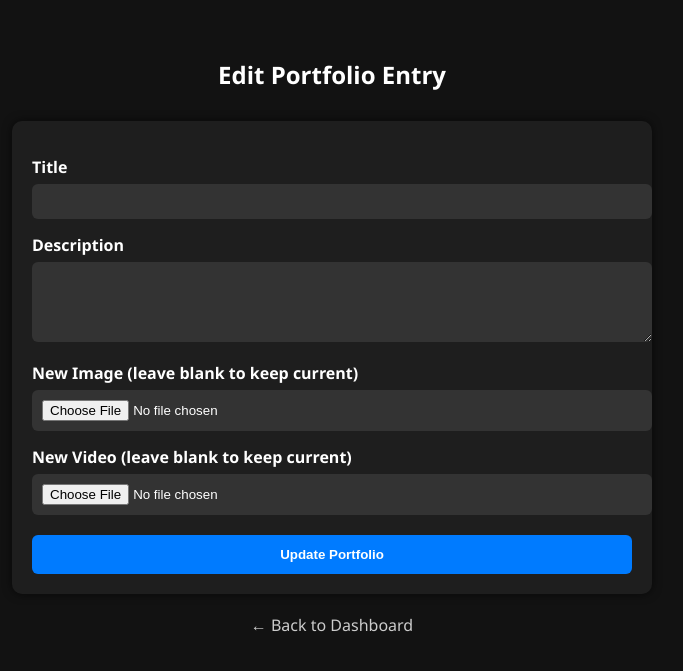
After one commit to Coderbeb/advertix, a Python web app: template templates/edit_portfolio.html in a window 1280 px wide. The commit adds this page. Shown: the top 671 px of the page, without its empty margins (308-991 px from the left). Run offline with Jinja, Linux system fonts and the light colour scheme; the template is opened without the code that fills it, so the values that code supplies are empty.

Commit message:
Updated dashboard and backend with edit/delete features

```diff
--- /dev/null
+++ b/templates/edit_portfolio.html
@@ -0,0 +1,99 @@
+<!DOCTYPE html>
+<html lang="en">
+<head>
+  <meta charset="UTF-8" />
+  <meta name="viewport" content="width=device-width, initial-scale=1.0"/>
+  <title>Edit Portfolio - Advertix</title>
+  <style>
+    body {
+      font-family: 'Segoe UI', sans-serif;
+      background-color: #121212;
+      color: white;
+      padding: 30px;
+    }
+
+    h2 {
+      text-align: center;
+      margin-bottom: 30px;
+    }
+
+    form {
+      background-color: #1e1e1e;
+      padding: 20px;
+      border-radius: 10px;
+      max-width: 600px;
+      margin: auto;
+      box-shadow: 0 0 10px rgba(0,0,0,0.6);
+    }
+
+    label {
+      display: block;
+      margin-top: 15px;
+      font-weight: bold;
+    }
+
+    input[type="text"],
+    input[type="file"],
+    textarea {
+      width: 100%;
+      padding: 10px;
+      margin-top: 6px;
+      border: none;
+      border-radius: 6px;
+      background-color: #333;
+      color: white;
+    }
+
+    button {
+      margin-top: 20px;
+      padding: 12px;
+      background-color: #007bff;
+      border: none;
+      border-radius: 6px;
+      color: white;
+      font-weight: bold;
+      cursor: pointer;
+      width: 100%;
+    }
+
+    button:hover {
+      background-color: #0056b3;
+    }
+
+    a.back {
+      display: block;
+      text-align: center;
+      margin-top: 20px;
+      color: #ccc;
+      text-decoration: none;
+    }
+
+    a.back:hover {
+      text-decoration: underline;
+    }
+  </style>
+</head>
+<body>
+
+  <h2>Edit Portfolio Entry</h2>
+
+  <form action="/edit-portfolio/{{ portfolio[0] }}" method="POST" enctype="multipart/form-data">
+    <label for="title">Title</label>
+    <input type="text" id="title" name="title" value="{{ portfolio[1] }}" required>
+
+    <label for="description">Description</label>
+    <textarea id="description" name="description" rows="4" required>{{ portfolio[2] }}</textarea>
+
+    <label for="image">New Image (leave blank to keep current)</label>
+    <input type="file" id="image" name="image" accept="image/*">
+
+    <label for="video">New Video (leave blank to keep current)</label>
+    <input type="file" id="video" name="video" accept="video/*">
+
+    <button type="submit">Update Portfolio</button>
+  </form>
+
+  <a class="back" href="/dashboard">← Back to Dashboard</a>
+
+</body>
+</html>
```
Also changed, not shown: app.py (+85 -45 lines), templates/dashboard.html (+50 -0 lines), templates/edit_blog.html (added, +92 -0 lines), static/port.jpg (added).
